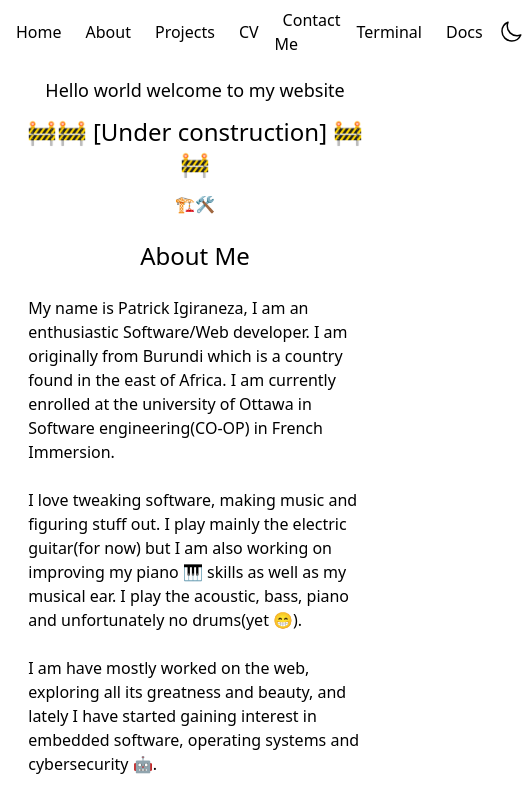
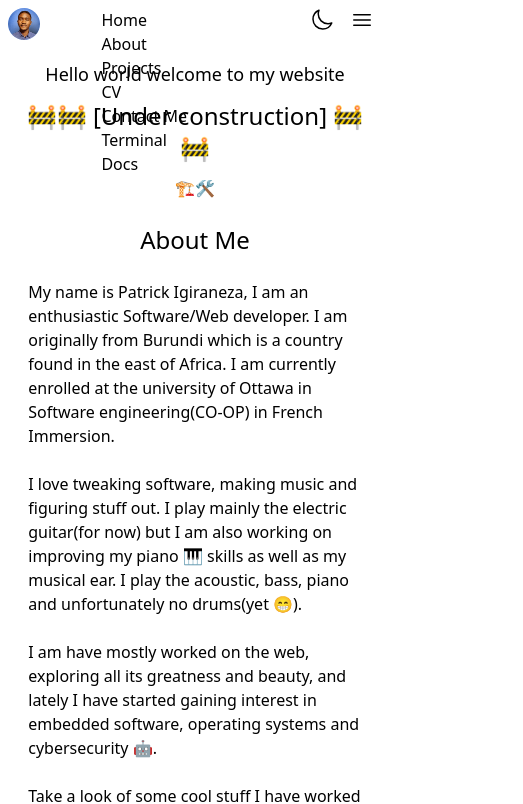
Before and after one commit to vian21/vian21.github.io, a React (Vite) app: page / in a window 390 px wide. Shown: the top 804 px of the page, 523 px wide, since content can reach past the window. Built offline with nearby package versions, Linux system fonts and the light colour scheme.

Commit message:
added modes and seventh chords

```diff
--- a/src/components/NavBar.tsx
+++ b/src/components/NavBar.tsx
@@ -1,5 +1,48 @@
 import { useEffect, useState } from "react";
 import { Link } from "react-router-dom";
+
+function NavLinks(props: { hidden: boolean }) {
+  if (props.hidden) return null;
+  return (
+    <>
+      <li>
+        <Link className="nav-link" to="/">
+          Home
+        </Link>
+      </li>
+      <li>
+        <Link className="nav-link" to="/about">
+          About
+        </Link>
+      </li>
+      <li>
+        <Link className="nav-link" to="/projects">
+          Projects
+        </Link>
+      </li>
+      <li>
+        <Link className="nav-link" to="/cv">
+          CV
+        </Link>
+      </li>
+      <li>
+        <Link className="nav-link" to="/Contacts">
+          Contact Me
+        </Link>
+      </li>
+      <li>
+        <Link className="nav-link" to="/shell">
+          Terminal
+        </Link>
+      </li>
+      <li>
+        <a className="nav-link" href="/docs/index.html">
+          Docs
+        </a>
+      </li>
+    </>
+  );
+}
 
 export default function NavBar() {
   function inDarkMode() {
@@ -28,6 +71,9 @@ export default function NavBar() {
 
   const dark = localStorage.getItem("theme") === "dark" ? true : false;
   const [mode, setMode] = useState(dark);
+  const [windowWidth, setWindowWidth] = useState(window.innerWidth);
+  const [showNav, setShowNav] = useState(false);
+
   useEffect(() => {
     if (inDarkMode()) {
       setMode(true);
@@ -37,7 +83,7 @@ export default function NavBar() {
   }, []);
 
   return (
-    <div className="flex justify-between sticky w-full items-center p-2">
+    <div className="flex justify-between sticky w-full p-2">
       <div className="w-8 h-8">
         {/* Home button*/}
         <Link className="" to="/">
@@ -48,41 +94,10 @@ export default function NavBar() {
       {/* Nav bar */}
       <nav>
         <ul className="m-0 p-0 list-none flex gap-2 items-center">
-          <li>
-            <Link className="nav-link" to="/">
-              Home
-            </Link>
-          </li>
-          <li>
-            <Link className="nav-link" to="/about">
-              About
-            </Link>
-          </li>
-          <li>
-            <Link className="nav-link" to="/projects">
-              Projects
-            </Link>
-          </li>
-          <li>
-            <Link className="nav-link" to="/cv">
-              CV
-            </Link>
-          </li>
-          <li>
-            <Link className="nav-link" to="/Contacts">
-              Contact Me
-            </Link>
-          </li>
-          <li>
-            <Link className="nav-link" to="/shell">
-              Terminal
-            </Link>
-          </li>
-          <li>
-            <a className="nav-link" href="/docs/index.html">
-              Docs
-            </a>
-          </li>
+          {/* Nav links */}
+          <NavLinks hidden={windowWidth < 750 ? true : false} />
+
+          {/* dark mode toggle */}
           <li onClick={toggleMode}>
             {/* <button className="nav-link" onClick={toggleMode}>
               Dark Mode
@@ -119,6 +134,29 @@ export default function NavBar() {
               </svg>
             )}
           </li>
+
+          {windowWidth < 750 ? (
+            <svg
+              xmlns="http://www.w3.org/2000/svg"
+              fill="none"
+              viewBox="0 0 24 24"
+              strokeWidth={1.5}
+              stroke="currentColor"
+              className="mx-2 w-6 h-6"
+              onClick={() => {
+                setShowNav(!showNav);
+              }}
+            >
+              <path
+                strokeLinecap="round"
+                strokeLinejoin="round"
+                d="M3.75 6.75h16.5M3.75 12h16.5m-16.5 5.25h16.5"
+              />
+            </svg>
+          ) : null}
+          <div className="absolute right-1/2 top-2 width-4/5 m-auto">
+            <NavLinks hidden={false} />
+          </div>
         </ul>
       </nav>
     </div>
```
Also changed, not shown: public/docs/_sidebar.md (+3 -0 lines), public/docs/md/Modes.md (added, +52 -0 lines), public/docs/md/Sevenths.md (added, +38 -0 lines).
